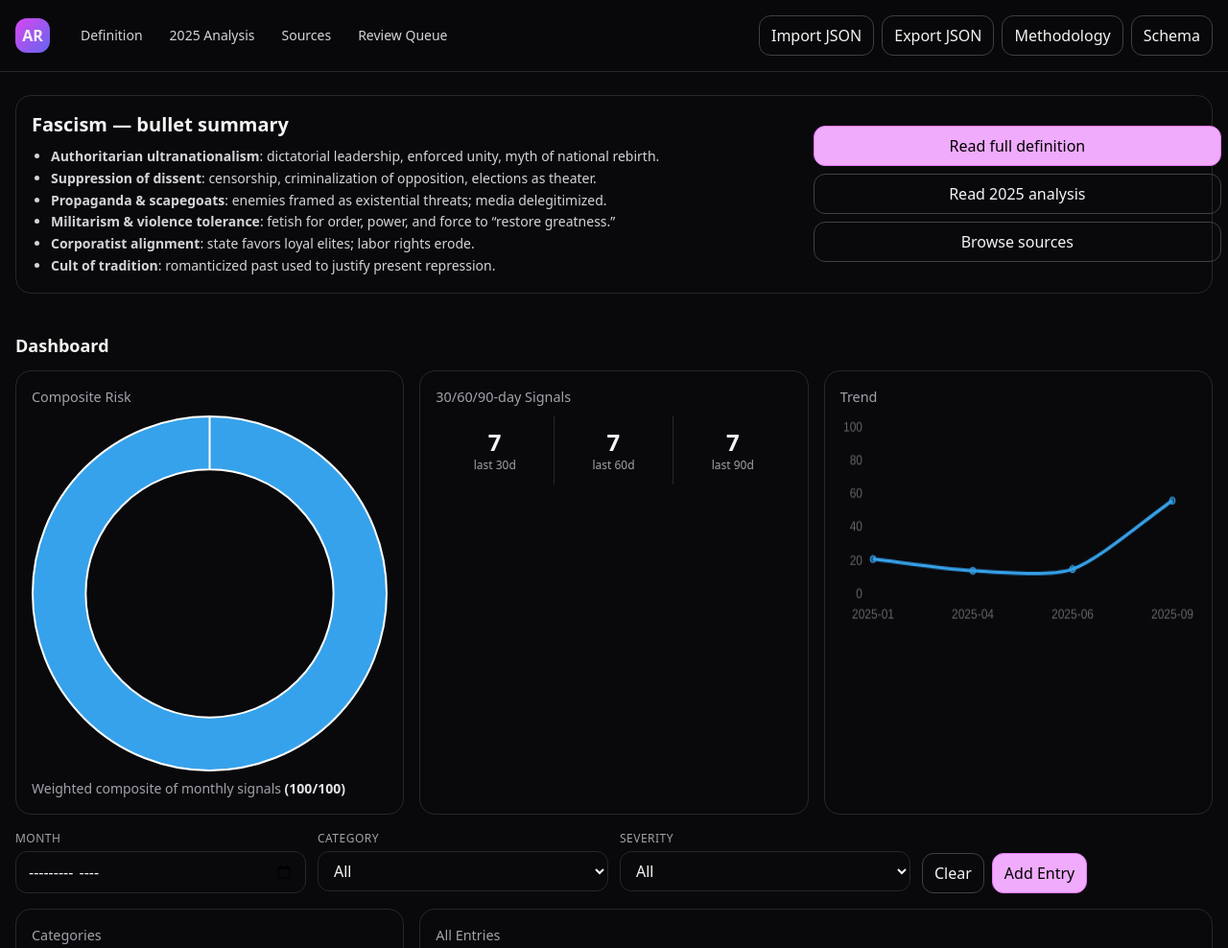
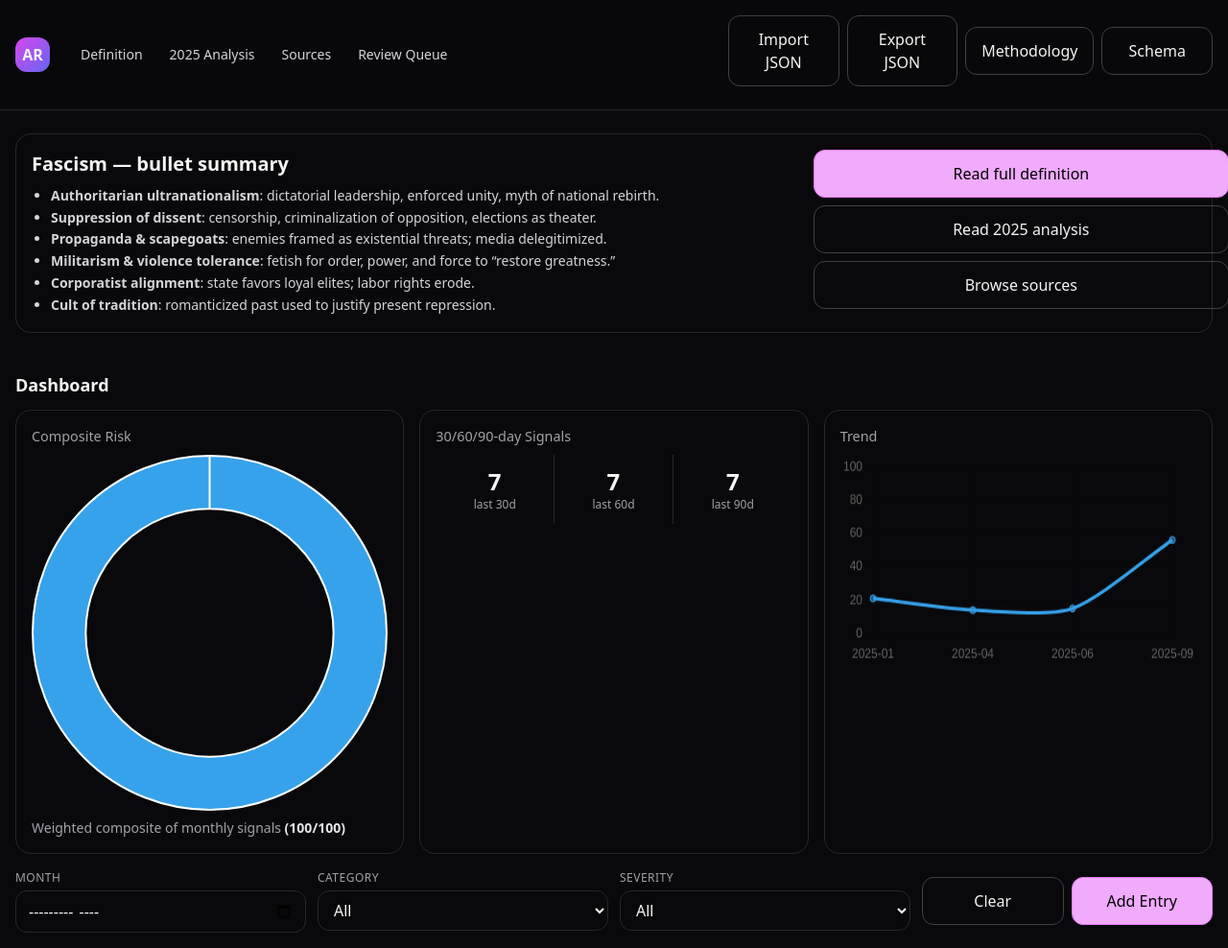
Before and after one commit to jesusthedev/authoritarian_risk, a website: page index.html in a window 1280 px wide. Shown: the top 988 px of the page at 96% size. Drawn offline with nearby package versions, Linux system fonts and the light colour scheme.

Commit message:
Update styles.css

```diff
--- a/styles.css
+++ b/styles.css
@@ -1,7 +1,22 @@
 :root { --ok:#22c55e; --warn:#eab308; --risk:#ef4444; --x:#a855f7; }
-.btn { all: unset; display:inline-block; padding:.5rem .75rem; border-radius:.75rem; border:1px solid #3f3f46; background:transparent; cursor:pointer; }
+.btn {
+  all: unset;
+  display: block;        /* force block layout, not inline */
+  width: 100%;           /* take full container width */
+  text-align: center;    /* center the text inside */
+  padding: 0.75rem 1rem; /* more breathing room */
+  border-radius: .75rem;
+  border: 1px solid #3f3f46;
+  background: transparent;
+  cursor: pointer;
+  margin-bottom: 0.5rem; /* space between stacked buttons */
+}
 .btn:hover{ background:#18181b; }
-.btn-primary { background:#f0abfc; color:#000; border-color:#e879f9; }
+.btn-primary {
+  background: #f0abfc;
+  color: #000;
+  border-color: #e879f9;
+}
 .input { width:100%; padding:.5rem .75rem; border-radius:.75rem; border:1px solid #27272a; background:#09090b; outline:none; }
 .input:focus{ box-shadow:0 0 0 2px #f0abfc55; }
 .lbl { display:block; font-size:.75rem; letter-spacing:.04em; text-transform:uppercase; color:#a1a1aa; margin-bottom:.25rem; }
```
